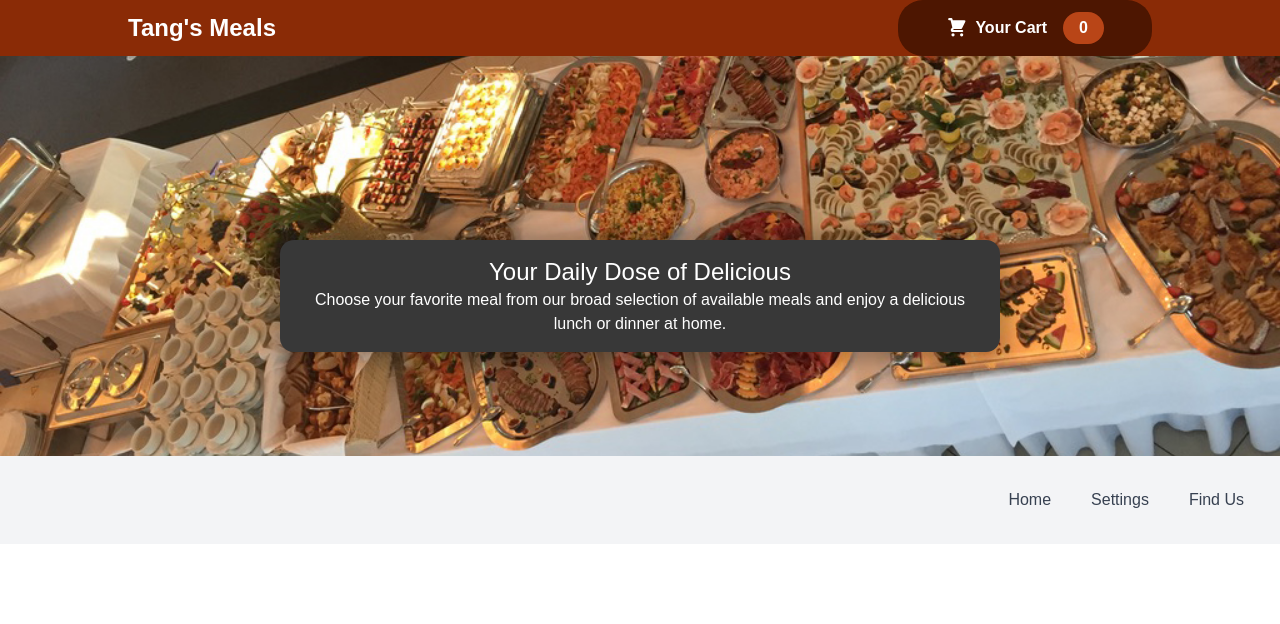
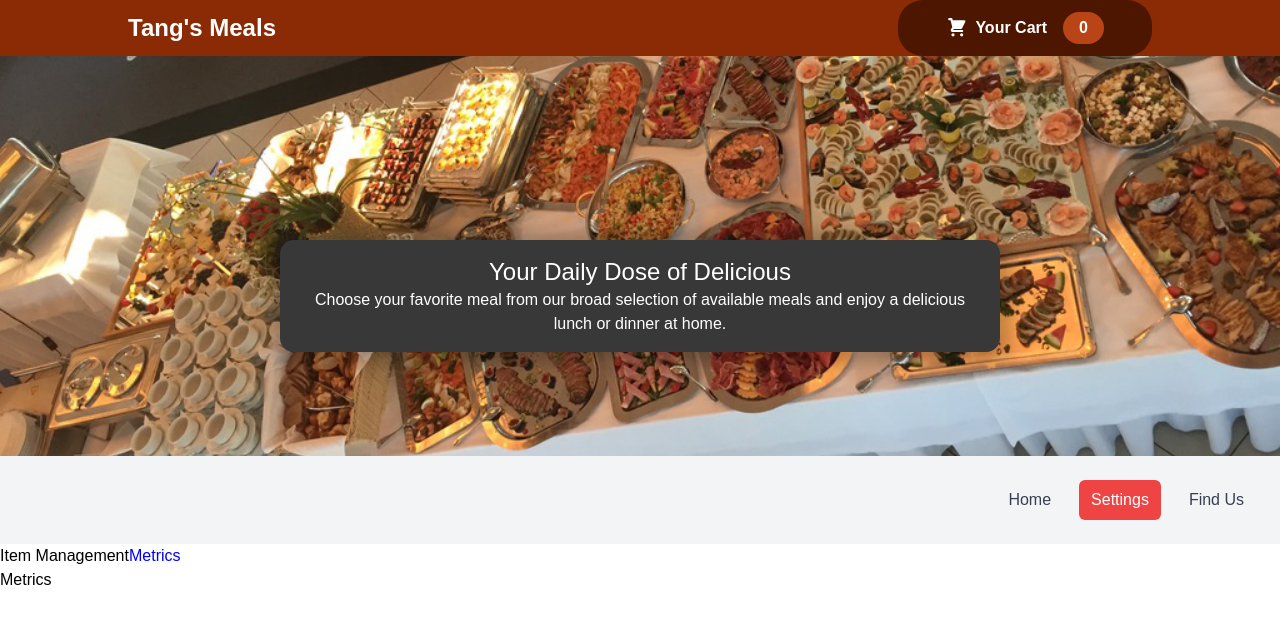
Before and after one commit to zdTang/ReachOnlineStore, a React (Create React App) app: page /settings/metrics in a window 1280 px wide. Shown: the top 624 px of the page. Built offline with nearby package versions, Linux system fonts and the light colour scheme.

Commit message:
Add router to Settings view

```diff
--- a/src/App.js
+++ b/src/App.js
@@ -5,6 +5,8 @@ import Settings from "./components/Settings/Settings";
 import Navigation from "./components/UI/Navigation";
 import Main from "./Main";
 import CartProvider from "./store/CartProvider";
+import ItemManagement from "./components/Settings/ItemManagement";
+import Metrics from "./components/Settings/Metrics";
 
 const App = () => {
   return (
@@ -14,7 +16,10 @@ const App = () => {
         <Routes>
           <Route path="/" element={<Main />} />
           <Route path="about" element={<AboutUs />} />
-          <Route path="settings" element={<Settings />} />
+          <Route path="settings" element={<Settings />}>
+            <Route path="management" element={<ItemManagement />} />
+            <Route path="metrics" element={<Metrics />} />
+          </Route>
         </Routes>
       </CartProvider>
     </BrowserRouter>
--- /dev/null
+++ b/src/components/Settings/ItemManagement.js
@@ -0,0 +1,9 @@
+const ItemManagement = () => {
+  return (
+    <div>
+      <h1>Item Management</h1>
+    </div>
+  );
+};
+
+export default ItemManagement;
--- /dev/null
+++ b/src/components/Settings/Metrics.js
@@ -0,0 +1,9 @@
+const Metrics = () => {
+  return (
+    <div>
+      <h1>Metrics</h1>
+    </div>
+  );
+};
+
+export default Metrics;
--- a/src/components/Settings/Settings.js
+++ b/src/components/Settings/Settings.js
@@ -1,7 +1,27 @@
 import React from "react";
+import { NavLink, Outlet } from "react-router";
 
 const Settings = () => {
-  return <div>Settings</div>;
+  return (
+    <div>
+      <nav>
+        <NavLink
+          to="management"
+          style={({ isActive }) => ({ color: isActive ? "blue" : "black" })}
+        >
+          Item Management
+        </NavLink>
+        <NavLink
+          to="metrics"
+          style={({ isActive }) => ({ color: isActive ? "blue" : "black" })}
+        >
+          Metrics
+        </NavLink>
+      </nav>
+      <main>
+        <Outlet />
+      </main>
+    </div>
+  );
 };
-
 export default Settings;
--- a/src/components/UI/Navigation.js
+++ b/src/components/UI/Navigation.js
@@ -1,4 +1,4 @@
-import { NavLink } from "react-router";
+import { NavLink, useLocation } from "react-router";
 import { useState } from "react";
 import Cart from "../Cart/Cart";
 import Header from "../Layout/Header";
@@ -12,6 +12,16 @@ export default function Navigation() {
   const hideCartHandler = () => {
     setCartIsShown(false);
   };
+  // To make Settings nav keep active when choose its child router
+  // The goal to do this is to keep the Settings to be active when we are in its children view.
+  function isPathActive(currentPath, linkPath) {
+    if (linkPath === "/") {
+      return currentPath === linkPath;
+    }
+    return currentPath.startsWith(linkPath);
+  }
+
+  const location = useLocation();
 
   return (
     <div>
@@ -33,9 +43,9 @@ export default function Navigation() {
         </NavLink>
         <NavLink
           to="/settings"
-          className={({ isActive }) =>
+          className={() =>
             `px-3 py-2 rounded-md ${
-              isActive
+              isPathActive(location.pathname, "/settings")
                 ? "bg-red-500 text-white"
                 : "text-gray-700 hover:bg-gray-200"
             }`
```
